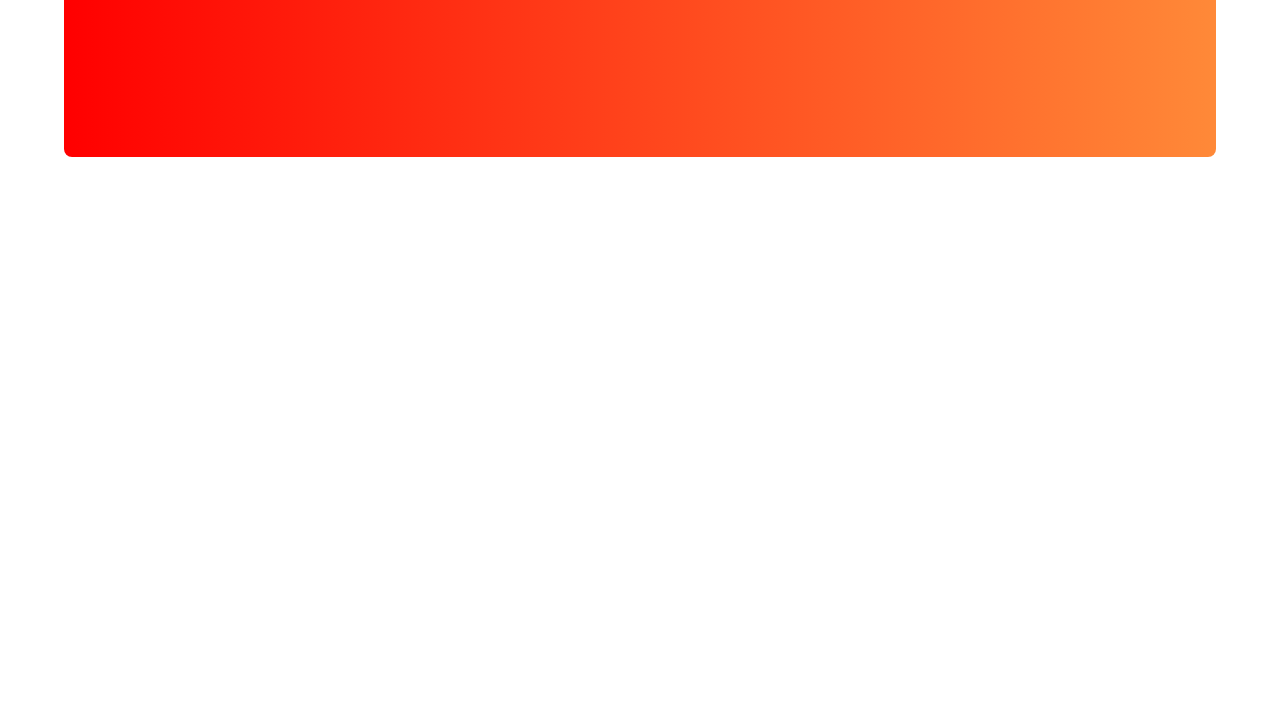
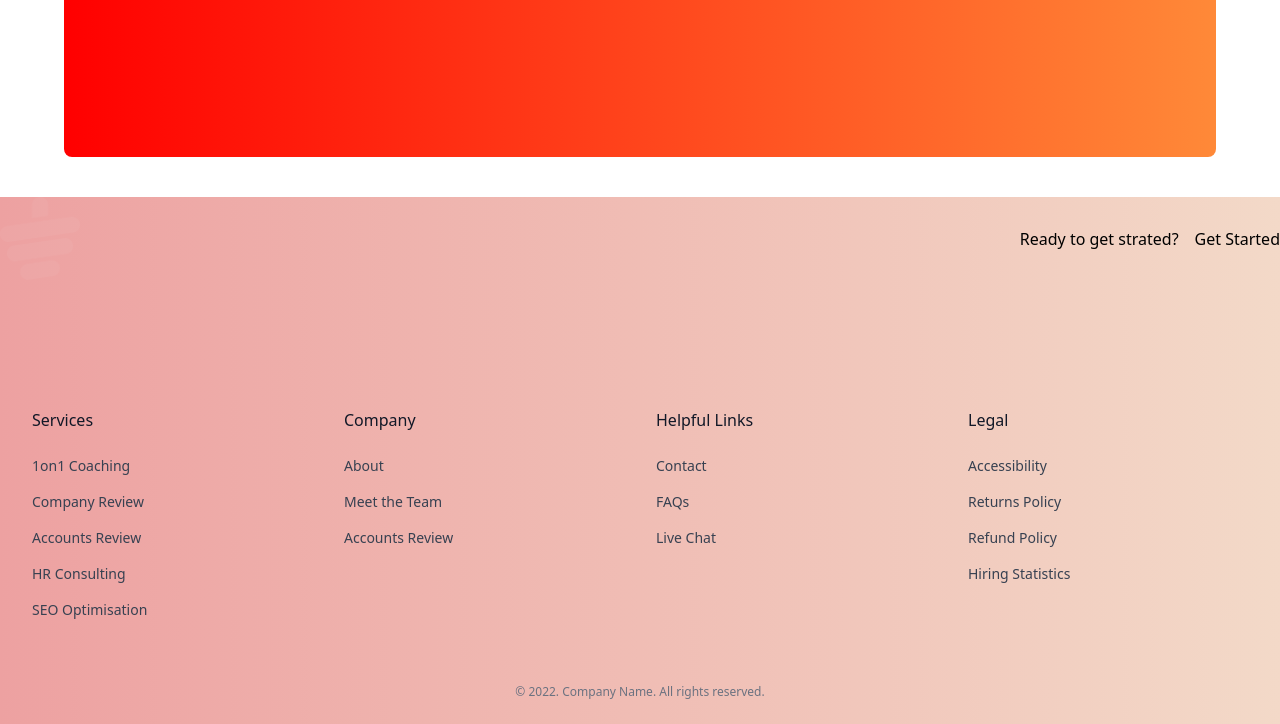
Before and after one commit to MizanurRahman5/tea-hous-with-tailwind, a plain HTML site: page index.html in a window 1280 px wide. Shown: the part 2535-3259 px from the top of the page. Before the commit the page ends 2732 px from the top, so only its background shows below. Drawn offline with nearby package versions, Linux system fonts and the light colour scheme.

Commit message:
footer section added

```diff
--- a/index.html
+++ b/index.html
@@ -182,7 +182,7 @@
                 injected humour, or randomised words which don't look even
                 slightly believable.
               </p>
-              <button class="py-4 px-7 bg-white rounded-xl text-xl font-bold">Show All</button>
+              <button class="py-4 px-7 bg-white text-orange-700 rounded-xl text-xl font-bold">Show All</button>
             </div>
             <!-- meat image -->
             <div class="relative">
@@ -219,7 +219,122 @@
         </section>
         <!-- ------------------meat section End---------------- -->
       </main>
-      <footer></footer>
+
     </main>
+
+    <!-- ------------footer start-------------- -->
+    <footer class="">
+        <footer class="w-full bg-gradient-to-r from-[#eda1a1] to-[#f3d9c8]">
+
+            <div class="mx-auto container flex justify-between items-center">
+                <div class="">
+                    <img class="w-20 " src="images/bg_cup.png" alt="">
+                </div>
+                <div class="flex gap-4">
+                    <h1>Ready to get strated?</h1>
+                    <button>Get Started</button>
+                </div>
+            </div>
+
+
+            <div class="mx-auto max-w-screen-xl space-y-8 px-4 py-16 sm:px-6        lg:space-y-16 lg:px-8">
+
+
+
+
+              <div
+                class="grid grid-cols-1 gap-8   pt-8 sm:grid-cols-2 lg:grid-cols-4 lg:pt-16"
+              >
+                <div>
+                  <p class="font-medium text-gray-900">Services</p>
+
+                  <ul class="mt-6 space-y-4 text-sm">
+                    <li>
+                      <a href="#" class="text-gray-700 transition hover:opacity-75"> 1on1 Coaching </a>
+                    </li>
+
+                    <li>
+                      <a href="#" class="text-gray-700 transition hover:opacity-75"> Company Review </a>
+                    </li>
+
+                    <li>
+                      <a href="#" class="text-gray-700 transition hover:opacity-75"> Accounts Review </a>
+                    </li>
+
+                    <li>
+                      <a href="#" class="text-gray-700 transition hover:opacity-75"> HR Consulting </a>
+                    </li>
+
+                    <li>
+                      <a href="#" class="text-gray-700 transition hover:opacity-75"> SEO Optimisation </a>
+                    </li>
+                  </ul>
+                </div>
+
+                <div>
+                  <p class="font-medium text-gray-900">Company</p>
+
+                  <ul class="mt-6 space-y-4 text-sm">
+                    <li>
+                      <a href="#" class="text-gray-700 transition hover:opacity-75"> About </a>
+                    </li>
+
+                    <li>
+                      <a href="#" class="text-gray-700 transition hover:opacity-75"> Meet the Team </a>
+                    </li>
+
+                    <li>
+                      <a href="#" class="text-gray-700 transition hover:opacity-75"> Accounts Review </a>
+                    </li>
+                  </ul>
+                </div>
+
+                <div>
+                  <p class="font-medium text-gray-900">Helpful Links</p>
+
+                  <ul class="mt-6 space-y-4 text-sm">
+                    <li>
+                      <a href="#" class="text-gray-700 transition hover:opacity-75"> Contact </a>
+                    </li>
+
+                    <li>
+                      <a href="#" class="text-gray-700 transition hover:opacity-75"> FAQs </a>
+                    </li>
+
+                    <li>
+                      <a href="#" class="text-gray-700 transition hover:opacity-75"> Live Chat </a>
+                    </li>
+                  </ul>
+                </div>
+
+                <div>
+                  <p class="font-medium text-gray-900">Legal</p>
+
+                  <ul class="mt-6 space-y-4 text-sm">
+                    <li>
+                      <a href="#" class="text-gray-700 transition hover:opacity-75"> Accessibility </a>
+                    </li>
+
+                    <li>
+                      <a href="#" class="text-gray-700 transition hover:opacity-75"> Returns Policy </a>
+                    </li>
+
+                    <li>
+                      <a href="#" class="text-gray-700 transition hover:opacity-75"> Refund Policy </a>
+                    </li>
+
+                    <li>
+                      <a href="#" class="text-gray-700 transition hover:opacity-75"> Hiring Statistics </a>
+                    </li>
+                  </ul>
+                </div>
+              </div>
+
+
+            </div>
+            <p class="text-xs text-gray-500 text-center pb-6">&copy; 2022. Company Name. All rights reserved.</p>
+
+          </footer>
+      </footer>
   </body>
 </html>
```
